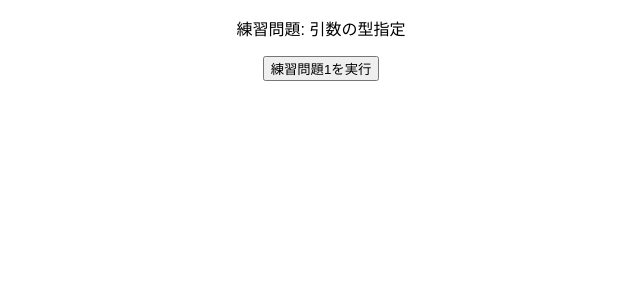
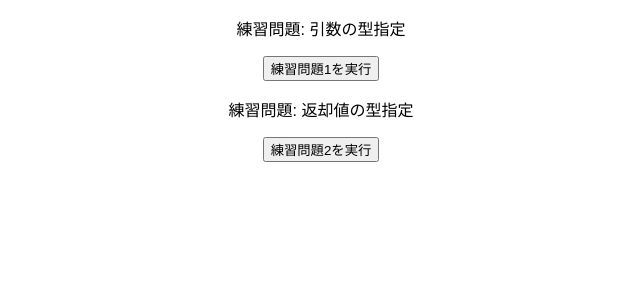
Before and after one commit to KurumiRumi/react02-09_TypeScript-Foundation, a React (Create React App) app: page / in a window 1280 px wide. Shown: the top 300 px of the page, without its empty margins (319-959 px from the left). Built offline with nearby package versions, Linux system fonts and the light colour scheme.

Commit message:
49. 返却値の型指定

```diff
--- a/src/App.tsx
+++ b/src/App.tsx
@@ -1,10 +1,12 @@
 import { Practice1 } from "./practices/Practice1";
+import { Practice2 } from "./practices/Practice2";
 import "./styles.css";
 
 export default function App() {
   return (
     <div className="App">
       <Practice1 />
+      <Practice2 />
     </div>
   );
 }
--- /dev/null
+++ b/src/practices/Practice2.tsx
@@ -0,0 +1,15 @@
+export const Practice2 = () => {
+  const getTotalFee = (num: number): number => {
+    const total = num * 1.1;
+    return total;
+  };
+
+  const onClickPractice = () => console.log(getTotalFee(1000));
+
+  return (
+    <div>
+      <p>練習問題: 返却値の型指定</p>
+      <button onClick={onClickPractice}>練習問題2を実行</button>
+    </div>
+  );
+};
```
